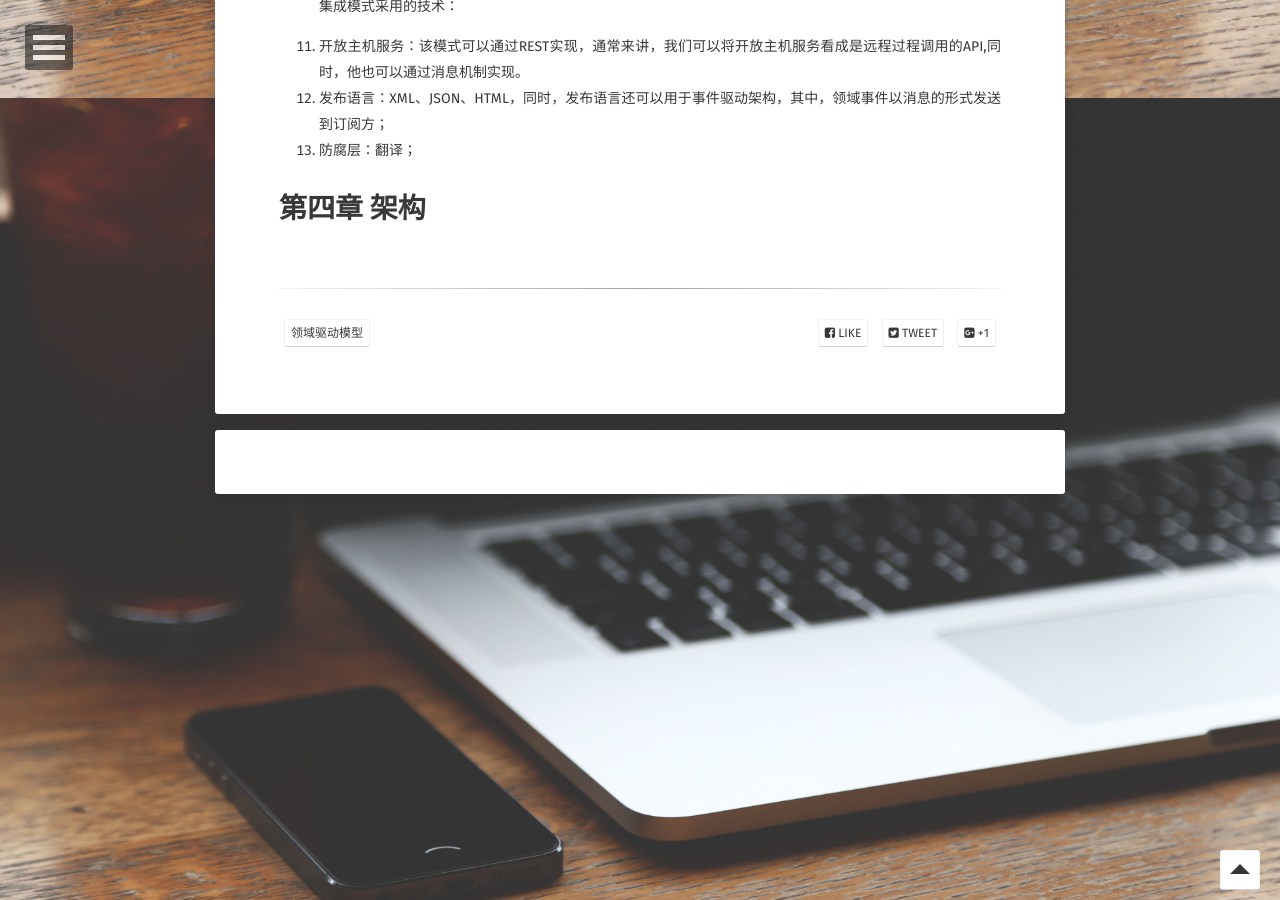
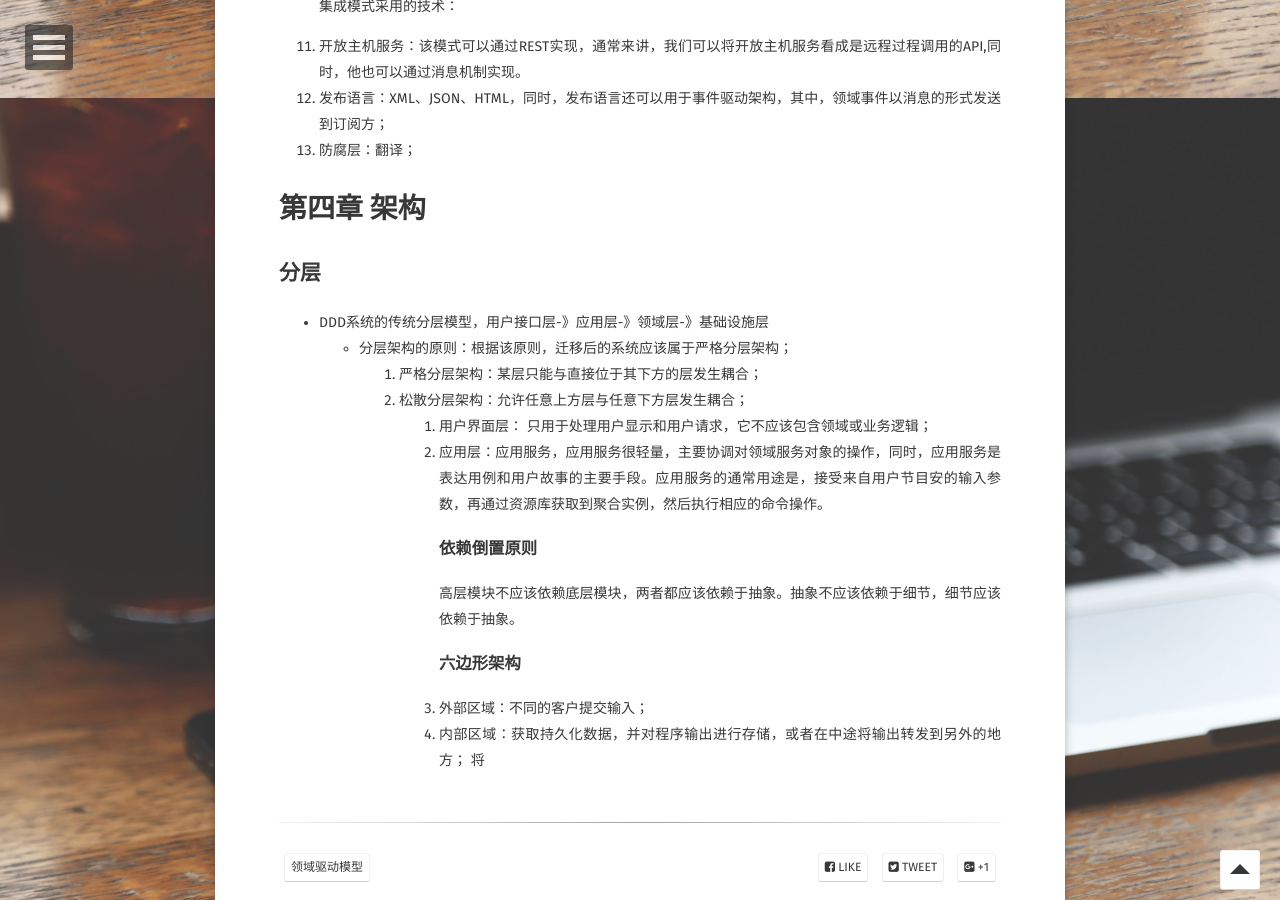
Before and after one commit to ridikuius/ridikuius.github.io, a Jekyll site: the page built from _posts/2018-01-15-《领域驱动模型设计》.md, in a window 1280 px wide and 900 px high, scrolled down 1702 px. Built offline with Jekyll 4.4.1, drawn with Linux system fonts in a browser that asks for light colours; some web fonts are replaced.

Commit message:
Update 2018-01-15-《领域驱动模型设计》.md

```diff
--- a/_posts/2018-01-15-《领域驱动模型设计》.md
+++ b/_posts/2018-01-15-《领域驱动模型设计》.md
@@ -43,3 +43,16 @@ comments: true
 3. 防腐层：翻译；
 
 # 第四章 架构
+## 分层
+ + DDD系统的传统分层模型，用户接口层-》应用层-》领域层-》基础设施层
+   + 分层架构的原则：根据该原则，迁移后的系统应该属于严格分层架构；
+      1. 严格分层架构：某层只能与直接位于其下方的层发生耦合；
+      2. 松散分层架构：允许任意上方层与任意下方层发生耦合；
+1. 用户界面层： 只用于处理用户显示和用户请求，它不应该包含领域或业务逻辑；
+2. 应用层：应用服务，应用服务很轻量，主要协调对领域服务对象的操作，同时，应用服务是表达用例和用户故事的主要手段。应用服务的通常用途是，接受来自用户节目安的输入参数，再通过资源库获取到聚合实例，然后执行相应的命令操作。
+### 依赖倒置原则
+高层模块不应该依赖底层模块，两者都应该依赖于抽象。抽象不应该依赖于细节，细节应该依赖于抽象。
+### 六边形架构
+1. 外部区域：不同的客户提交输入；
+2. 内部区域：获取持久化数据，并对程序输出进行存储，或者在中途将输出转发到另外的地方；
+将
```
